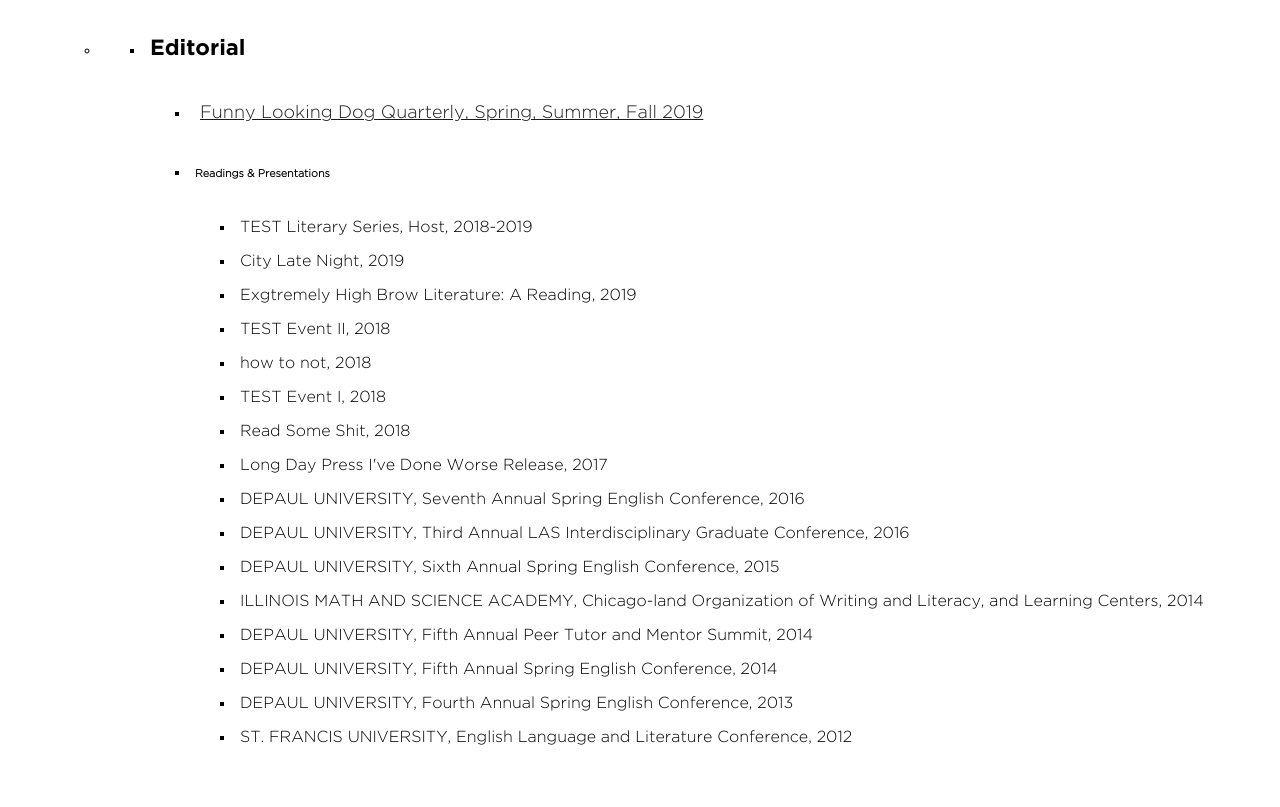
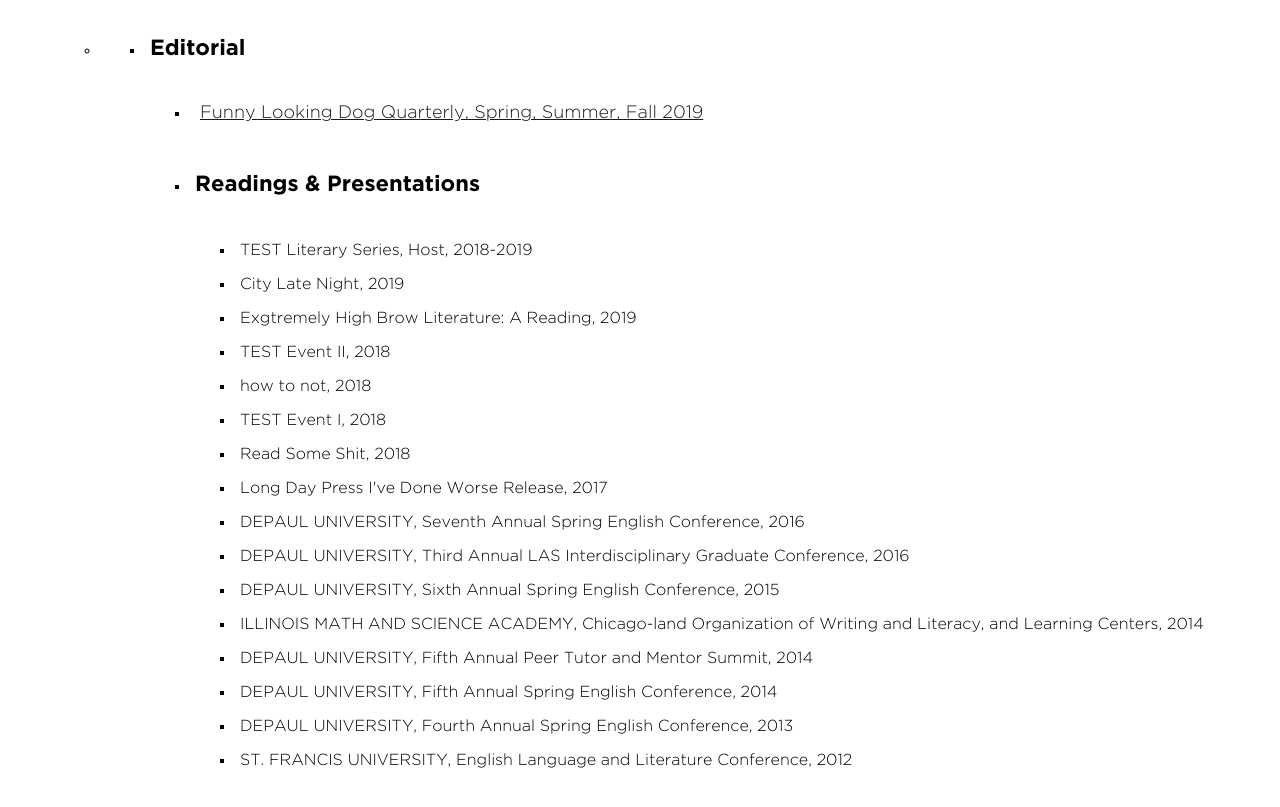
Before and after one commit to kevinsterne/sterne, a website: page public/index.html in a window 1280 px wide. Shown: the part 4440-5247 px from the top of the page. Drawn offline with Linux system fonts and the light colour scheme.

Commit message:
Update index.html

```diff
--- a/public/index.html
+++ b/public/index.html
@@ -307,7 +307,7 @@
 <a href="https://www.funnylookingdogquarterly.com/issues"_blank">Funny Looking Dog Quarterly, Spring, Summer, Fall 2019</a>
     </li>
 
- <li> <h6>Readings & Presentations</h6>
+ <li> <h5>Readings & Presentations</h5>
     <ul>
 
           <li>TEST Literary Series, Host, 2018-2019</li>
```
